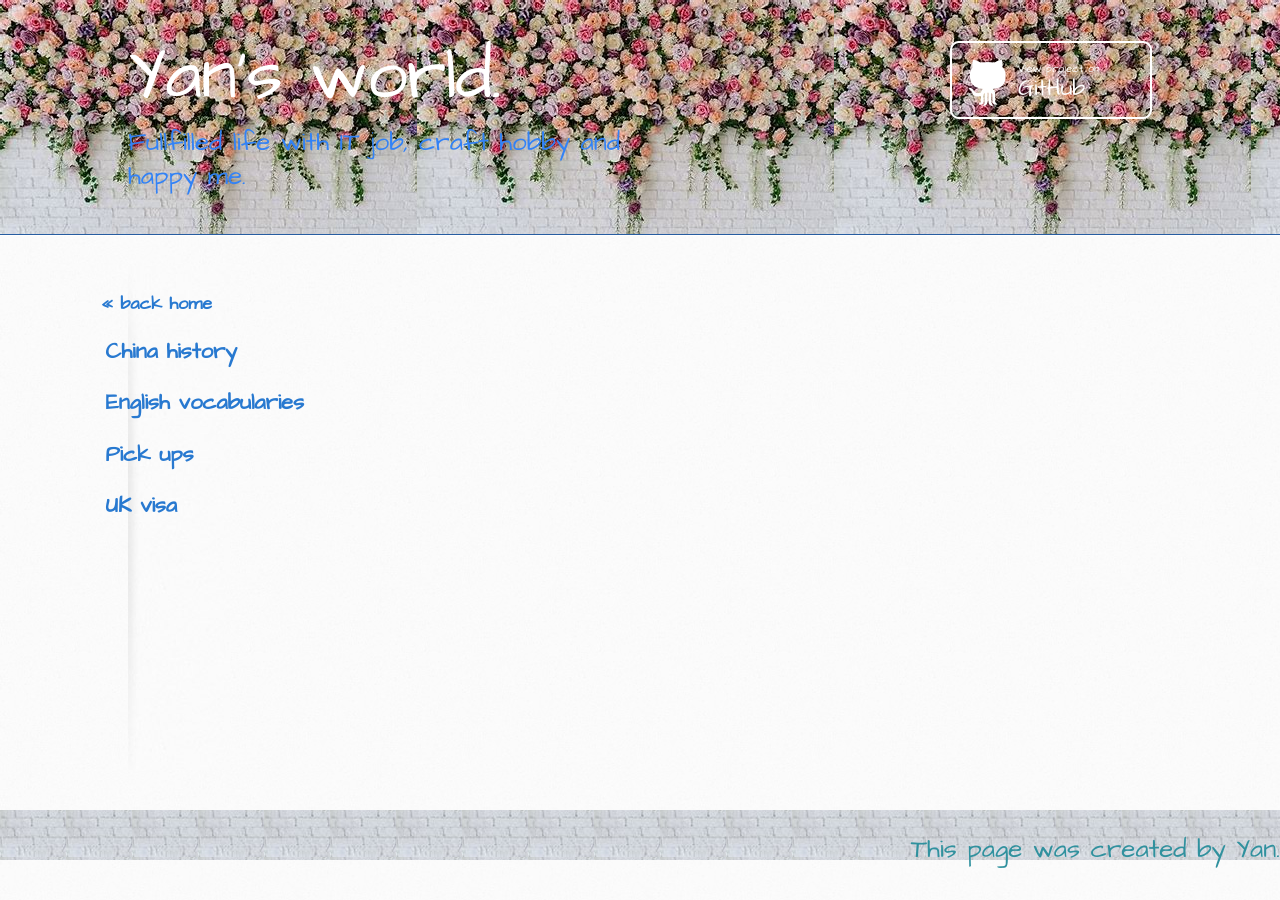
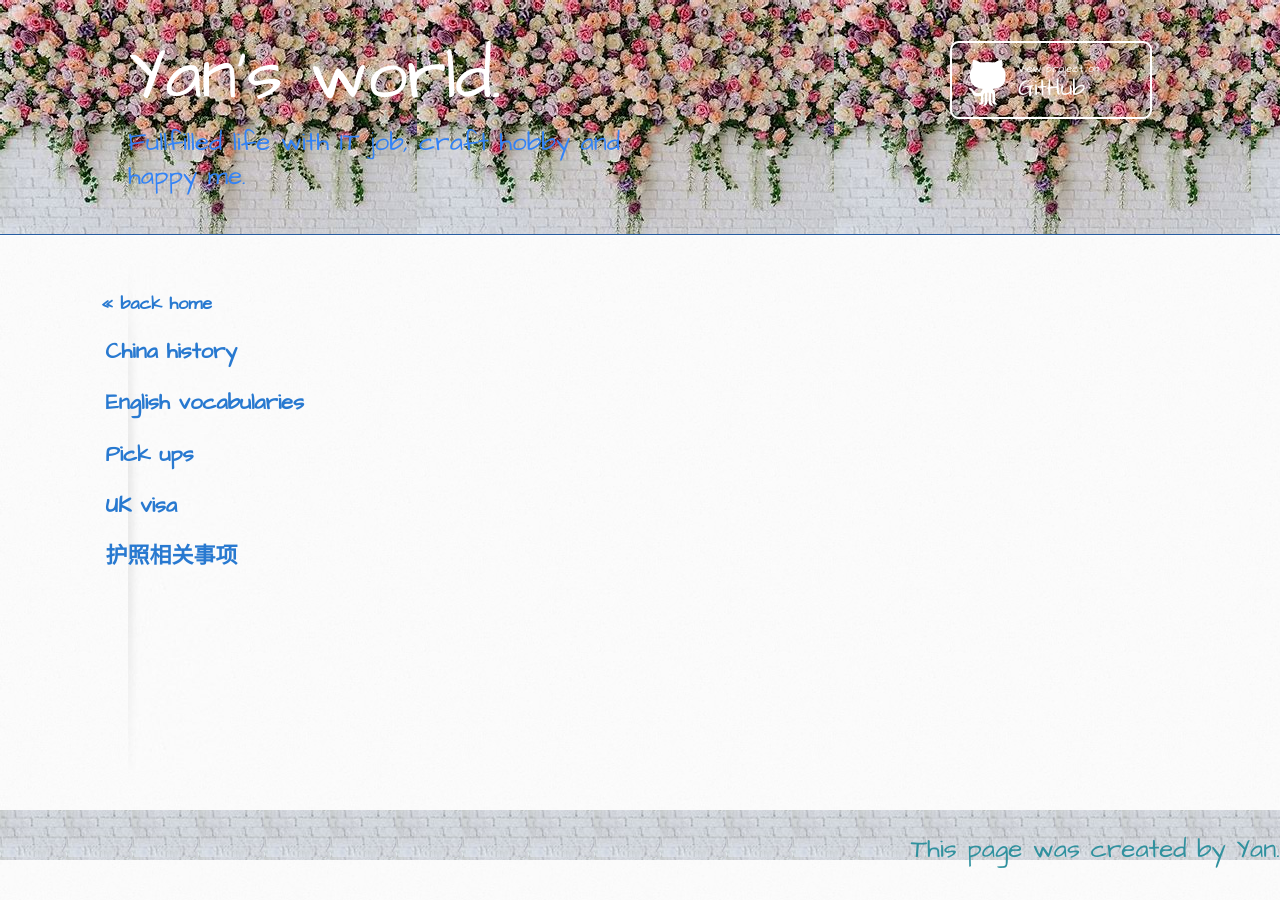
Before and after one commit to itcraftme/itcraftme, a Jekyll site: the page built from docs/me/index.md, in a window 1280 px wide. Built offline with Jekyll 4.4.1, drawn with Linux system fonts in a browser that asks for light colours; our own code applies the rules of GitHub Pages for plain Markdown files.

Commit message:
Update index.md

```diff
--- a/docs/me/index.md
+++ b/docs/me/index.md
@@ -6,3 +6,4 @@ layout: default
 ## [English vocabularies](./vocabulary.md)
 ## [Pick ups](./pickups.md)
 ## [UK visa](./UKVisa.md)
+## [护照相关事项](./passport.md)
```
